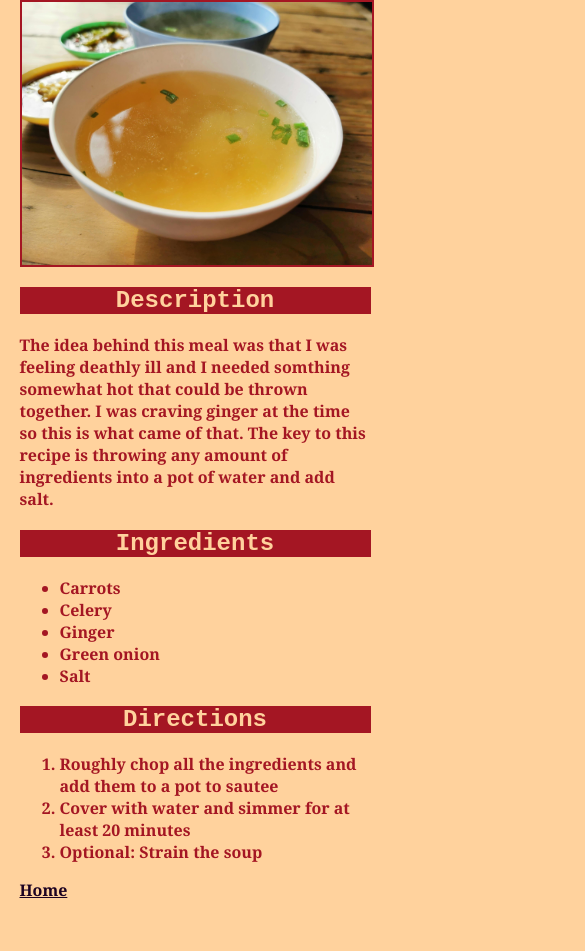
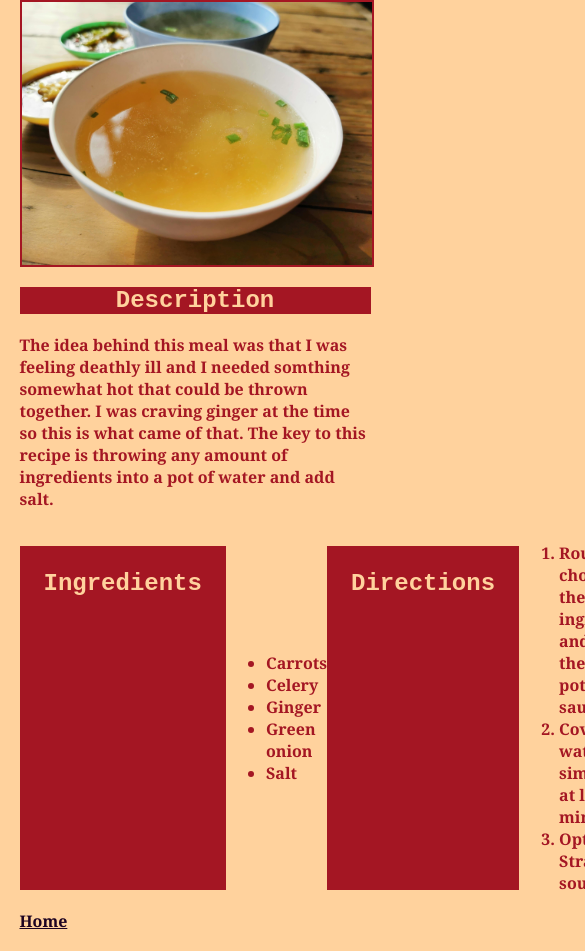
Before and after one commit to riveradanieln/odin-recipes, a plain HTML site: page recipes/ginger-soup.html in a window 390 px wide. Shown: the part 99-1050 px from the top of the page, 585 px wide, since content can reach past the window. Before the commit the page ends 1020 px from the top, so only its background shows below. Drawn offline with Linux system fonts and the light colour scheme.

Commit message:
feat(style.css): add responsive design
change instructions flex direction with width

```diff
--- a/style.css
+++ b/style.css
@@ -53,3 +53,14 @@ body,
     margin: 0 auto;
     border: 2px solid #A41623;
 }
+
+.instructions {
+    display: flex;
+    justify-content: space-between;
+    align-items: center;
+}
+
+.instructions h2 {
+    align-self: stretch;
+    padding: 1em;
+}
```
